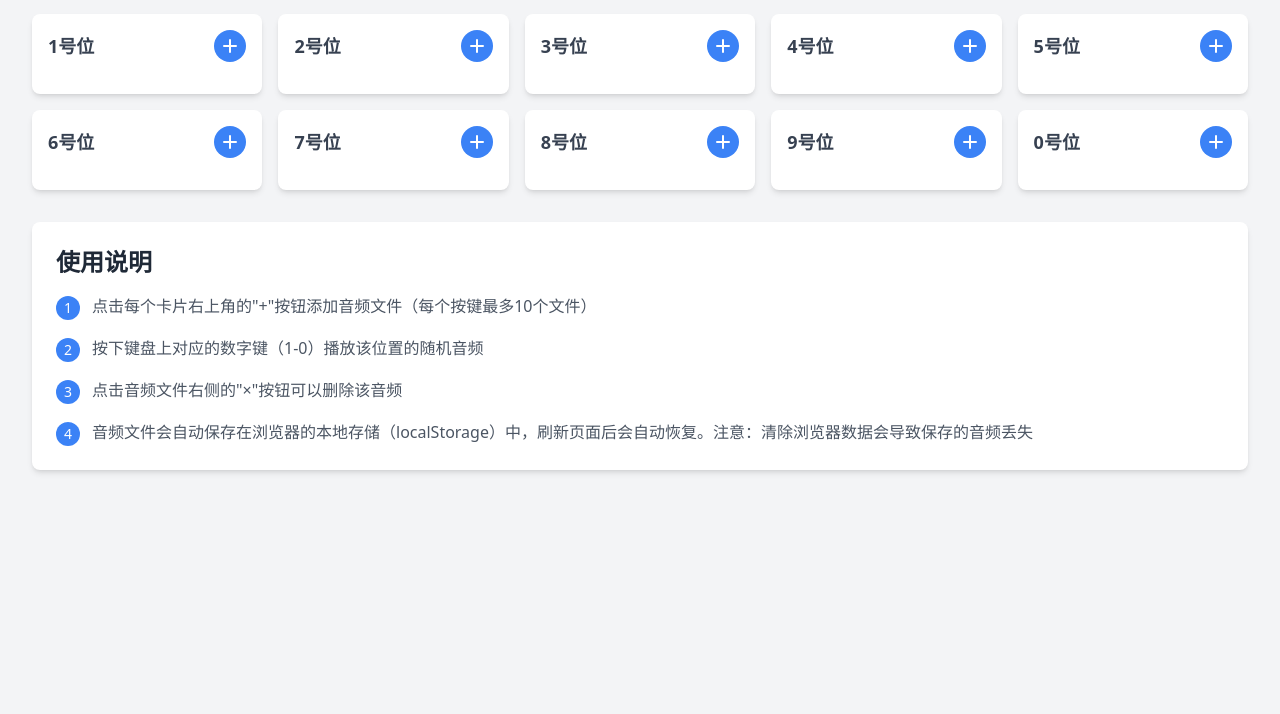
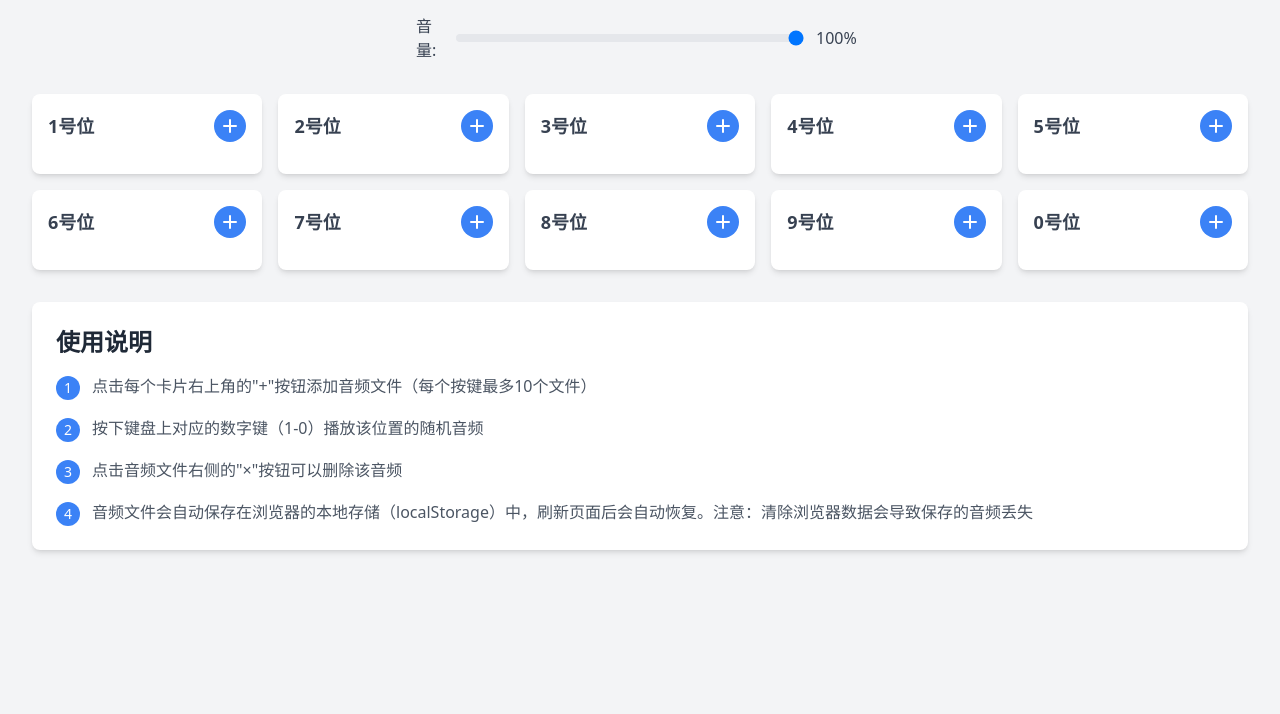
Before and after one commit to yukawasensei/audio-keyboard-player, a website: page index.html in a window 1280 px wide. Shown: the part 86-800 px from the top of the page. Drawn offline with nearby package versions, Linux system fonts and the light colour scheme.

Commit message:
feat: 添加音量控制功能
1. 添加音量控制卡片
2. 调节范围为0-200%
3. 优化音量控制器样式
4. 添加深色模式支持

```diff
--- a/index.html
+++ b/index.html
@@ -9,6 +9,19 @@
 <body class="bg-gray-100 min-h-screen p-8">
     <div class="max-w-7xl mx-auto space-y-8">
         <h1 class="text-3xl font-bold text-center mb-8 text-gray-800">助播DJ控制台</h1>
+
+        <div class="flex items-center justify-center mb-6 w-full max-w-md mx-auto">
+          <label for="volume" class="mr-3 text-gray-700 dark:text-gray-300">音量:</label>
+          <input
+            type="range"
+            id="volume"
+            min="0"
+            max="100"
+            value="100"
+            class="w-full h-2 bg-gray-200 rounded-lg appearance-none cursor-pointer dark:bg-gray-700"
+          >
+          <span id="volumeValue" class="ml-3 min-w-[3rem] text-gray-700 dark:text-gray-300">100%</span>
+        </div>
 
         <!-- 音频卡片网格 -->
         <div class="grid grid-cols-2 md:grid-cols-3 lg:grid-cols-5 gap-4">
--- a/script.js
+++ b/script.js
@@ -2,6 +2,8 @@
 let audioFiles = Array.from({ length: 10 }, () => []);
 let currentAudioIndex = Array(10).fill(0);
 let audioElements = Array(10).fill(null);
+let currentAudio = null;
+let volume = 1.0;
 
 // 初始化
 document.addEventListener('DOMContentLoaded', () => {
@@ -17,6 +19,29 @@ document.addEventListener('DOMContentLoaded', () => {
 
     // 恢复保存的音频文件
     restoreAudioFiles();
+
+    // 音量控制事件监听
+    const volumeControl = document.getElementById('volume');
+    const volumeValue = document.getElementById('volumeValue');
+
+    // 设置初始音量
+    volume = volumeControl.value / 100;
+    volumeValue.textContent = `${volumeControl.value}%`;
+
+    volumeControl.addEventListener('input', (e) => {
+        volume = e.target.value / 100;
+        volumeValue.textContent = `${e.target.value}%`;
+
+        // 更新所有正在播放的音频音量
+        if (currentAudio) {
+            currentAudio.volume = volume;
+        }
+        audioElements.forEach(audio => {
+            if (audio) {
+                audio.volume = volume;
+            }
+        });
+    });
 });
 
 // 处理文件选择
@@ -115,6 +140,7 @@ function playAudio(slotIndex, index) {
     const audioData = audioFiles[slotIndex][randomIndex].data;
 
     const audio = new Audio(audioData);
+    audio.volume = volume; // 设置音量
     // 保存当前播放的音频元素
     audioElements[slotIndex] = audio;
 
--- a/styles.css
+++ b/styles.css
@@ -253,3 +253,54 @@ h2 {
   background: #e3f2fd;
   border: 2px solid #1a73e8;
 }
+
+/* 音量控制器样式 */
+input[type="range"] {
+    -webkit-appearance: none;
+    appearance: none;
+    height: 8px;
+    border-radius: 5px;
+    background: linear-gradient(to right, #3b82f6 50%, #e2e8f0 50%);
+    outline: none;
+    transition: all 0.2s;
+}
+
+input[type="range"]::-webkit-slider-thumb {
+    -webkit-appearance: none;
+    appearance: none;
+    width: 20px;
+    height: 20px;
+    border-radius: 50%;
+    background: #3b82f6;
+    cursor: pointer;
+    box-shadow: 0 2px 4px rgba(0, 0, 0, 0.1);
+    transition: all 0.2s;
+}
+
+input[type="range"]::-webkit-slider-thumb:hover {
+    background: #2563eb;
+    transform: scale(1.1);
+}
+
+input[type="range"]::-moz-range-thumb {
+    width: 20px;
+    height: 20px;
+    border: none;
+    border-radius: 50%;
+    background: #3b82f6;
+    cursor: pointer;
+    box-shadow: 0 2px 4px rgba(0, 0, 0, 0.1);
+    transition: all 0.2s;
+}
+
+input[type="range"]::-moz-range-thumb:hover {
+    background: #2563eb;
+    transform: scale(1.1);
+}
+
+/* 深色模式 */
+@media (prefers-color-scheme: dark) {
+    input[type="range"] {
+        background: linear-gradient(to right, #3b82f6 50%, #4b5563 50%);
+    }
+}
```
